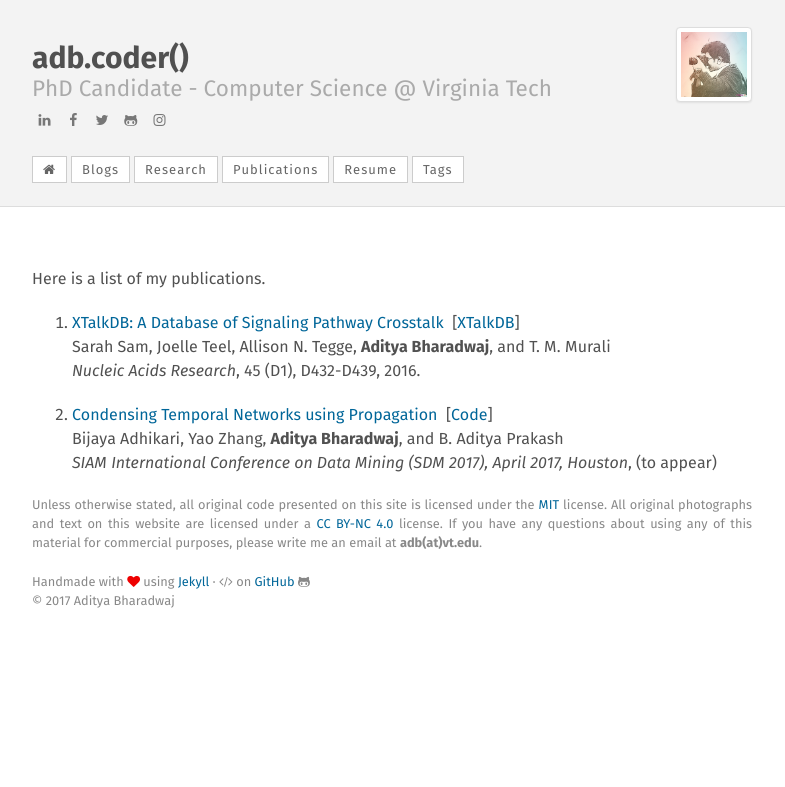
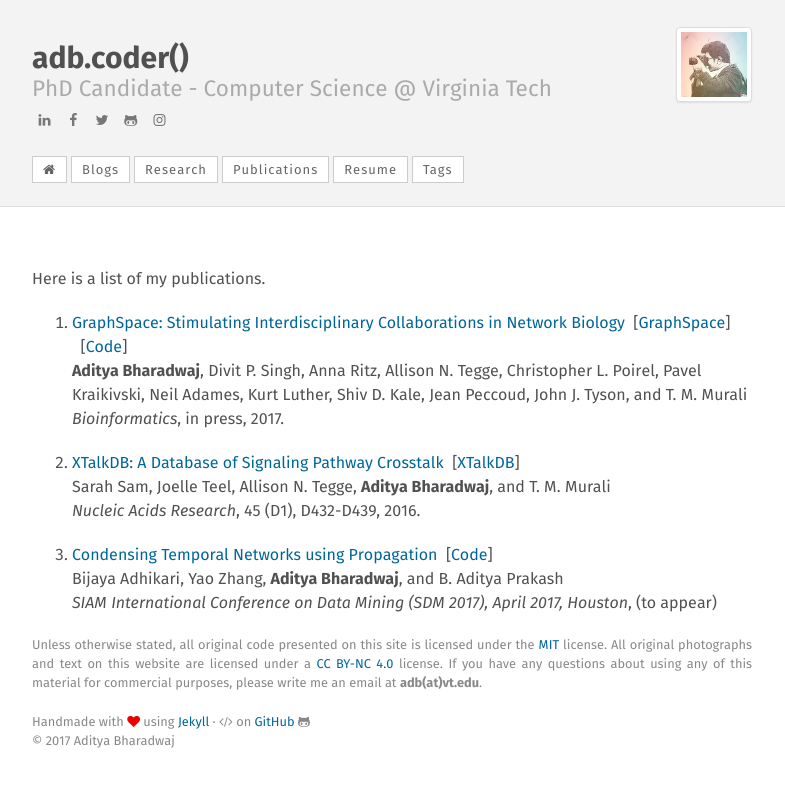
Before and after one commit to adbharadwaj/adbharadwaj.github.io, a Jekyll site: the page built from publications.md, in a window 1280 px wide. Shown: the top 787 px of the page, without its empty margins (248-1033 px from the left). Built offline with Jekyll 4.4.1, drawn with Linux system fonts in a browser that asks for light colours.

Commit message:
Update publications.md

```diff
--- a/publications.md
+++ b/publications.md
@@ -7,9 +7,12 @@ layout: default
 
  Here is a list of my publications.
 
+ 1. <a href="https://doi.org/10.1093/bioinformatics/btx382">GraphSpace: Stimulating Interdisciplinary Collaborations in Network Biology</a>&nbsp;&nbsp;[<a href="http://www.graphspace.org">GraphSpace</a>] &nbsp;&nbsp;[<a href="https://github.com/Murali-group/GraphSpace/">Code</a>]<br>
+	**Aditya Bharadwaj**, Divit P. Singh, Anna Ritz, Allison N. Tegge, Christopher L. Poirel, Pavel Kraikivski, Neil Adames, Kurt Luther, Shiv D. Kale, Jean Peccoud, John J. Tyson, and T. M. Murali <br>
+	<em>Bioinformatics</em>, in press, 2017.
+
  1. <a href="https://doi.org/10.1093/nar/gkw1037">XTalkDB: A Database of Signaling Pathway Crosstalk</a>&nbsp;&nbsp;[<a href="http://www.xtalkdb.org">XTalkDB</a>]<br>
-		 Sarah Sam, Joelle Teel, Allison N. Tegge, **Aditya Bharadwaj**, and
-		 T. M. Murali<br>
+	Sarah Sam, Joelle Teel, Allison N. Tegge, **Aditya Bharadwaj**, and T. M. Murali<br>
 		 <em>Nucleic Acids Research</em>, 45 (D1), D432-D439, 2016.
 
  2. <a href="http://people.cs.vt.edu/~bijaya/papers/CondensingSDM2017.pdf">Condensing Temporal Networks using Propagation</a>&nbsp;&nbsp;[<a href="http://people.cs.vt.edu/~bijaya/codes/NetCondense.zip">Code</a>]<br>
```
